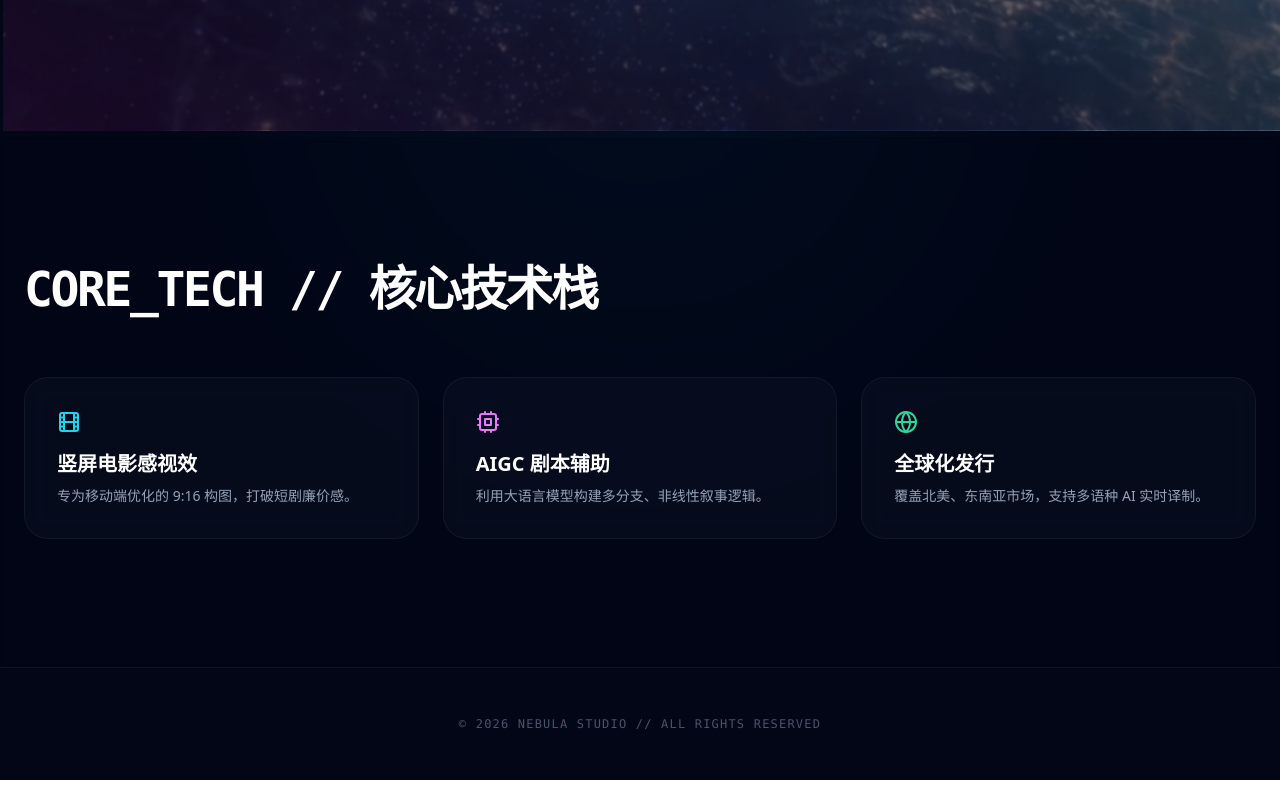
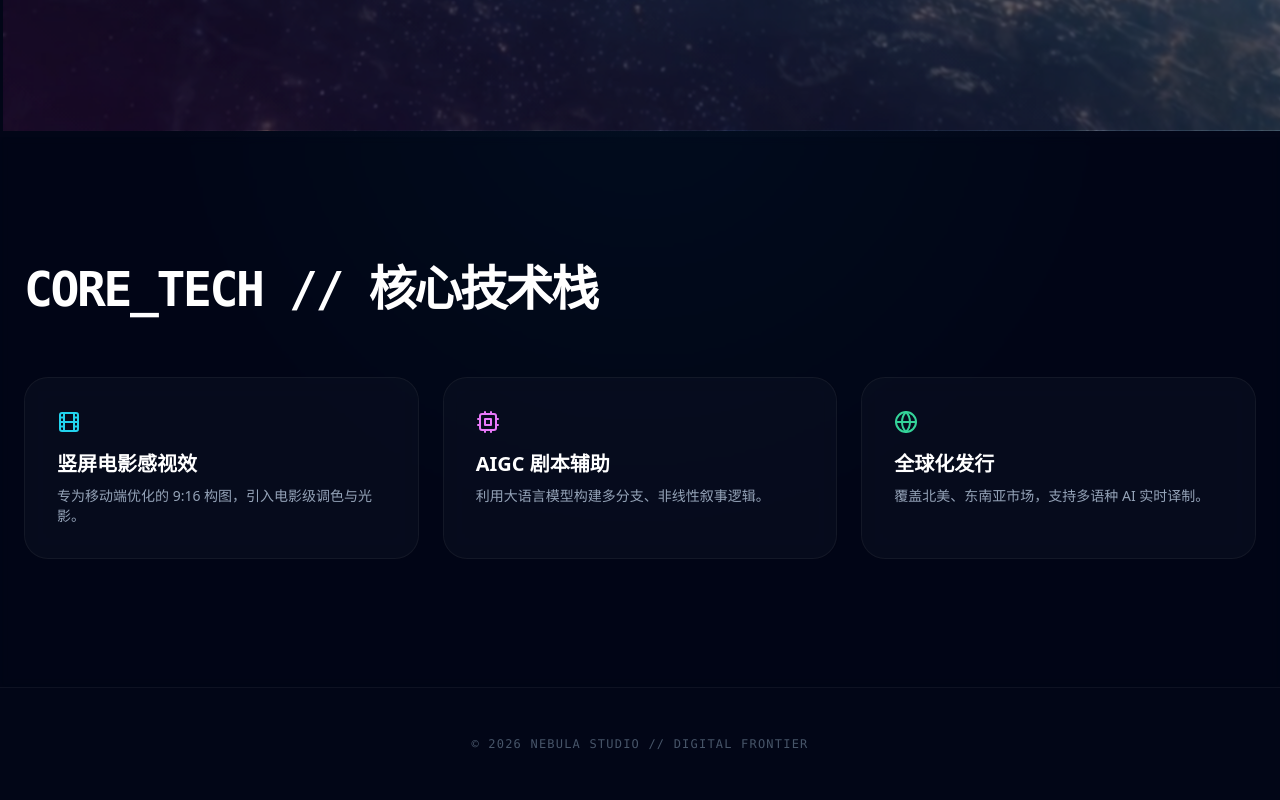
Before and after one commit to ygr774734227-tech/my-nebula-site, a React (Vite) app: page / in a window 1280 px wide. Shown: the part 663-1463 px from the top of the page. Built offline with nearby package versions, Linux system fonts and the light colour scheme.

Commit message:
Update App.jsx

```diff
--- a/src/App.jsx
+++ b/src/App.jsx
@@ -1,5 +1,5 @@
-import React, { useState, useEffect } from "react";
-import { motion, AnimatePresence } from "framer-motion";
+import React, { useState, useEffect, useRef } from "react";
+import { motion, AnimatePresence, useSpring, useMotionValue } from "framer-motion";
 import { Play, Film, Zap, Globe, Cpu, ChevronRight, X } from "lucide-react";
 
 // --- 动画预设 ---
@@ -16,19 +16,87 @@ const staggerContainer = {
   },
 };
 
+// --- 特性卡片组件 (带局部鼠标扫描效果) ---
+const FeatureCard = ({ icon: Icon, title, desc, colorClass }) => {
+  const cardRef = useRef(null);
+  const mouseX = useMotionValue(0);
+  const mouseY = useMotionValue(0);
+
+  const handleMouseMove = (e) => {
+    if (!cardRef.current) return;
+    const { left, top } = cardRef.current.getBoundingClientRect();
+    mouseX.set(e.clientX - left);
+    mouseY.set(e.clientY - top);
+  };
+
+  return (
+    <motion.div
+      ref={cardRef}
+      onMouseMove={handleMouseMove}
+      whileHover={{ y: -5 }}
+      className="relative group bg-slate-900/40 p-8 rounded-3xl border border-white/5 backdrop-blur-md overflow-hidden transition-all"
+    >
+      {/* 卡片内部聚光灯效果 */}
+      <motion.div
+        className="absolute inset-0 z-0 opacity-0 group-hover:opacity-100 transition-opacity duration-500 pointer-events-none"
+        style={{
+          background: `radial-gradient(400px circle at ${mouseX.get()}px ${mouseY.get()}px, rgba(6, 182, 212, 0.1), transparent 80%)`,
+        }}
+      />
+
+      <div className="relative z-10">
+        <Icon className={`${colorClass} mb-4`} />
+        <h3 className="text-xl font-bold mb-2">{title}</h3>
+        <p className="text-slate-400 text-sm">{desc}</p>
+      </div>
+    </motion.div>
+  );
+};
+
 export default function App() {
   const [isOpen, setIsOpen] = useState(false);
   const [isLoading, setIsLoading] = useState(true);
   const [isContactOpen, setIsContactOpen] = useState(false);
 
-  // 模拟系统初始化加载
+  // --- 鼠标跟随动效逻辑 ---
+  const cursorX = useMotionValue(-100);
+  const cursorY = useMotionValue(-100);
+
+  // 使用 Spring 让跟随更丝滑有惯性
+  const springConfig = { damping: 25, stiffness: 150 };
+  const mainCursorX = useSpring(cursorX, springConfig);
+  const mainCursorY = useSpring(cursorY, springConfig);
+
+  useEffect(() => {
+    const moveCursor = (e) => {
+      cursorX.set(e.clientX);
+      cursorY.set(e.clientY);
+    };
+    window.addEventListener("mousemove", moveCursor);
+    return () => window.removeEventListener("mousemove", moveCursor);
+  }, []);
+
   useEffect(() => {
     const timer = setTimeout(() => setIsLoading(false), 2500);
     return () => clearTimeout(timer);
   }, []);
 
   return (
-    <div className="min-h-screen bg-slate-950 text-white font-sans selection:bg-cyan-500 selection:text-black overflow-x-hidden relative">
+    <div className="min-h-screen bg-slate-950 text-white font-sans selection:bg-cyan-500 selection:text-black overflow-x-hidden relative cursor-none">
+
+      {/* --- 全局鼠标跟随粒子 (仅在非移动端显示) --- */}
+      {!isLoading && (
+        <div className="fixed inset-0 z-[999] pointer-events-none hidden md:block">
+          <motion.div
+            style={{ x: mainCursorX, y: mainCursorY }}
+            className="absolute w-10 h-10 -ml-5 -mt-5 rounded-full bg-cyan-500/20 blur-xl shadow-[0_0_20px_rgba(6,182,212,0.3)]"
+          />
+          <motion.div
+            style={{ x: cursorX, y: cursorY }}
+            className="absolute w-2 h-2 -ml-1 -mt-1 rounded-full bg-fuchsia-500 shadow-[0_0_10px_rgba(217,70,239,1)]"
+          />
+        </div>
+      )}
 
       {/* --- A. 动态太空背景层 --- */}
       <motion.div
@@ -46,14 +114,12 @@ export default function App() {
         }}
         className="fixed inset-0 z-0 pointer-events-none"
         style={{
-          backgroundImage: "url('/space-bg.jpg')", // 请确保 public 下有此图
+          backgroundImage: "url('/space-bg.jpg')",
           backgroundSize: "cover",
           backgroundPosition: "center",
         }}
       >
-        {/* 深色暗场遮罩，增强对比度 */}
         <div className="absolute inset-0 bg-slate-950/60 backdrop-blur-[1px]" />
-        {/* 霓虹氛围光 */}
         <div className="absolute inset-0 bg-gradient-to-tr from-fuchsia-900/20 via-transparent to-cyan-900/20" />
       </motion.div>
 
@@ -64,50 +130,33 @@ export default function App() {
             key="loader"
             exit={{ opacity: 0, scale: 1.1, filter: "blur(20px)" }}
             transition={{ duration: 0.8 }}
-            className="fixed inset-0 z-[300] flex flex-col items-center justify-center bg-slate-950"
+            className="fixed inset-0 z-[300] flex flex-col items-center justify-center bg-slate-950 cursor-wait"
           >
             <motion.div
               animate={{
                 rotate: 360,
                 borderColor: ["#22d3ee", "#d946ef", "#22d3ee"],
-                boxShadow: [
-                  "0 0 20px rgba(34,211,238,0.3)",
-                  "0 0 50px rgba(217,70,239,0.5)",
-                  "0 0 20px rgba(34,211,238,0.3)"
-                ]
+                boxShadow: ["0 0 20px rgba(34,211,238,0.3)", "0 0 50px rgba(217,70,239,0.5)", "0 0 20px rgba(34,211,238,0.3)"]
               }}
               transition={{ repeat: Infinity, duration: 3, ease: "linear" }}
               className="w-24 h-24 rounded-full border-t-2 border-r-2 flex items-center justify-center"
             >
               <Zap className="text-cyan-400" size={32} />
             </motion.div>
-
-            <motion.div
-              initial={{ opacity: 0, y: 10 }}
-              animate={{ opacity: 1, y: 0 }}
-              className="mt-10 text-center"
-            >
-              <div className="text-cyan-400 font-mono tracking-[0.4em] text-xs mb-2 animate-pulse">
-                NEBULA SYSTEM BOOTING...
-              </div>
-              <div className="text-[10px] text-slate-600 font-mono italic tracking-widest">
-                ESTABLISHING NEURAL LINK
-              </div>
+            <motion.div initial={{ opacity: 0 }} animate={{ opacity: 1 }} className="mt-10 text-center">
+              <div className="text-cyan-400 font-mono tracking-[0.4em] text-xs mb-2 animate-pulse">NEBULA SYSTEM BOOTING...</div>
+              <div className="text-[10px] text-slate-600 font-mono italic tracking-widest">ESTABLISHING NEURAL LINK</div>
             </motion.div>
           </motion.div>
         )}
       </AnimatePresence>
 
       {/* --- C. 网页主内容 --- */}
-      <motion.main
-        className="relative z-10"
-        animate={{ opacity: isLoading ? 0 : 1 }}
-        transition={{ duration: 1 }}
-      >
+      <motion.main className="relative z-10" animate={{ opacity: isLoading ? 0 : 1 }} transition={{ duration: 1 }}>
         {/* 1. 顶部导航栏 */}
         <nav className="fixed top-0 w-full z-50 bg-slate-950/40 backdrop-blur-xl border-b border-white/5">
           <div className="max-w-7xl mx-auto px-6 h-20 flex items-center justify-between">
-            <div className="flex items-center gap-2 group cursor-pointer">
+            <div className="flex items-center gap-2 group">
               <img src="/20260104-051248.jpg" alt="Logo" className="w-8 h-8 object-contain group-hover:rotate-12 transition-transform" />
               <span className="text-xl font-bold tracking-wider group-hover:text-cyan-400 transition-colors">NEBULA STUDIO</span>
             </div>
@@ -118,7 +167,7 @@ export default function App() {
             </div>
             <button
               onClick={() => setIsContactOpen(true)}
-              className="bg-cyan-500/10 hover:bg-cyan-500/20 text-cyan-400 px-5 py-2 rounded-full text-sm font-medium border border-cyan-500/30 transition-all active:scale-95 shadow-[0_0_15px_rgba(6,182,212,0.1)]"
+              className="bg-cyan-500/10 hover:bg-cyan-500/30 text-cyan-400 px-5 py-2 rounded-full text-sm font-medium border border-cyan-500/30 transition-all active:scale-95 shadow-[0_0_15px_rgba(6,182,212,0.2)]"
             >
               联系我们
             </button>
@@ -132,31 +181,26 @@ export default function App() {
               <motion.div variants={fadeInUp} className="inline-flex items-center gap-2 px-3 py-1 rounded-full bg-white/5 border border-white/10 text-cyan-400 text-xs font-bold tracking-widest uppercase mb-6">
                 <Zap size={12} fill="currentColor" /> Next Gen Short Drama
               </motion.div>
-
               <motion.h1 variants={fadeInUp} className="text-5xl md:text-8xl font-black tracking-tight mb-8 leading-tight">
                 重塑 <span className="text-transparent bg-clip-text bg-gradient-to-r from-cyan-400 to-fuchsia-600">科幻叙事</span> <br /> 的短剧边界
               </motion.h1>
-
               <motion.p variants={fadeInUp} className="text-lg md:text-xl text-slate-400 max-w-2xl mx-auto mb-10 leading-relaxed">
                 我们利用 AI 辅助编剧与虚幻引擎渲染，打造沉浸式赛博朋克短剧宇宙。
-                Nebula Studio，为未来的屏幕而生。
               </motion.p>
-
               <motion.div variants={fadeInUp} className="flex flex-col sm:flex-row gap-4 justify-center">
                 <motion.button
                   whileHover={{ scale: 1.05, boxShadow: "0 0 25px rgba(6,182,212,0.6)" }}
                   whileTap={{ scale: 0.95 }}
                   onClick={() => document.getElementById('tech-stack')?.scrollIntoView({ behavior: 'smooth' })}
-                  className="group relative px-10 py-4 bg-cyan-500 text-slate-950 font-bold rounded-xl overflow-hidden transition-all"
+                  className="group relative px-10 py-4 bg-cyan-500 text-slate-950 font-bold rounded-xl overflow-hidden"
                 >
                   <div className="absolute inset-0 bg-white/20 translate-y-full group-hover:translate-y-0 transition-transform duration-300" />
                   <span className="relative flex items-center gap-2">开始探索 <ChevronRight size={18} className="group-hover:translate-x-1 transition-transform" /></span>
                 </motion.button>
-
                 <motion.button
                   whileHover={{ backgroundColor: "rgba(255,255,255,0.1)" }}
                   onClick={() => setIsOpen(true)}
-                  className="px-10 py-4 bg-white/5 border border-white/10 text-white font-medium rounded-xl transition-all flex items-center gap-2 backdrop-blur-md"
+                  className="px-10 py-4 bg-white/5 border border-white/10 text-white font-medium rounded-xl flex items-center gap-2 backdrop-blur-md"
                 >
                   <Play size={18} /> 观看 Showreel
                 </motion.button>
@@ -170,45 +214,47 @@ export default function App() {
           <div className="max-w-7xl mx-auto">
             <h2 className="text-3xl md:text-5xl font-bold mb-16 font-mono tracking-tighter">CORE_TECH // 核心技术栈</h2>
             <div className="grid grid-cols-1 md:grid-cols-3 gap-6">
-               <motion.div whileHover={{ y: -5 }} className="bg-slate-900/40 p-8 rounded-3xl border border-white/5 backdrop-blur-md hover:border-cyan-500/30 transition-colors">
-                  <Film className="text-cyan-400 mb-4" />
-                  <h3 className="text-xl font-bold mb-2">竖屏电影感视效</h3>
-                  <p className="text-slate-400 text-sm">专为移动端优化的 9:16 构图，打破短剧廉价感。</p>
-               </motion.div>
-               <motion.div whileHover={{ y: -5 }} className="bg-slate-900/40 p-8 rounded-3xl border border-white/5 backdrop-blur-md hover:border-fuchsia-500/30 transition-colors">
-                  <Cpu className="text-fuchsia-400 mb-4" />
-                  <h3 className="text-xl font-bold mb-2">AIGC 剧本辅助</h3>
-                  <p className="text-slate-400 text-sm">利用大语言模型构建多分支、非线性叙事逻辑。</p>
-               </motion.div>
-               <motion.div whileHover={{ y: -5 }} className="bg-slate-900/40 p-8 rounded-3xl border border-white/5 backdrop-blur-md hover:border-emerald-500/30 transition-colors">
-                  <Globe className="text-emerald-400 mb-4" />
-                  <h3 className="text-xl font-bold mb-2">全球化发行</h3>
-                  <p className="text-slate-400 text-sm">覆盖北美、东南亚市场，支持多语种 AI 实时译制。</p>
-               </motion.div>
+              <FeatureCard
+                icon={Film}
+                title="竖屏电影感视效"
+                desc="专为移动端优化的 9:16 构图，引入电影级调色与光影。"
+                colorClass="text-cyan-400"
+              />
+              <FeatureCard
+                icon={Cpu}
+                title="AIGC 剧本辅助"
+                desc="利用大语言模型构建多分支、非线性叙事逻辑。"
+                colorClass="text-fuchsia-400"
+              />
+              <FeatureCard
+                icon={Globe}
+                title="全球化发行"
+                desc="覆盖北美、东南亚市场，支持多语种 AI 实时译制。"
+                colorClass="text-emerald-400"
+              />
             </div>
           </div>
         </section>
 
-        <footer className="py-12 border-t border-white/5 text-center text-slate-600 text-xs font-mono tracking-widest">
-          © 2026 NEBULA STUDIO // ALL RIGHTS RESERVED
+        <footer className="py-12 border-t border-white/5 text-center text-slate-600 text-xs font-mono tracking-widest uppercase">
+          © 2026 NEBULA STUDIO // DIGITAL FRONTIER
         </footer>
       </motion.main>
 
-      {/* --- D. 弹窗逻辑 (通用背景) --- */}
+      {/* --- D. 弹窗逻辑 --- */}
       <AnimatePresence>
-        {/* 视频弹窗 */}
         {isOpen && (
           <motion.div
             initial={{ opacity: 0 }} animate={{ opacity: 1 }} exit={{ opacity: 0 }}
             onClick={() => setIsOpen(false)}
-            className="fixed inset-0 z-[150] flex items-center justify-center p-4 bg-black/90 backdrop-blur-2xl"
+            className="fixed inset-0 z-[150] flex items-center justify-center p-4 bg-black/90 backdrop-blur-2xl cursor-pointer"
           >
             <motion.div
               initial={{ scale: 0.9, opacity: 0, y: 20 }}
               animate={{ scale: 1, opacity: 1, y: 0 }}
               exit={{ scale: 0.9, opacity: 0, y: 20 }}
               onClick={(e) => e.stopPropagation()}
-              className="relative w-full max-w-5xl aspect-video bg-black rounded-2xl overflow-hidden border border-white/10 shadow-2xl"
+              className="relative w-full max-w-5xl aspect-video bg-black rounded-2xl overflow-hidden border border-white/10 shadow-2xl cursor-default"
             >
               <button onClick={() => setIsOpen(false)} className="absolute top-4 right-4 z-20 text-white p-2 bg-black/50 rounded-full hover:bg-red-500 transition-colors"><X size={24} /></button>
               <video autoPlay controls playsInline className="w-full h-full object-contain">
@@ -218,38 +264,27 @@ export default function App() {
           </motion.div>
         )}
 
-        {/* 联系我们弹窗 */}
         {isContactOpen && (
           <motion.div
             initial={{ opacity: 0 }} animate={{ opacity: 1 }} exit={{ opacity: 0 }}
             onClick={() => setIsContactOpen(false)}
-            className="fixed inset-0 z-[160] flex items-center justify-center p-6 bg-slate-950/80 backdrop-blur-lg"
+            className="fixed inset-0 z-[160] flex items-center justify-center p-6 bg-slate-950/80 backdrop-blur-lg cursor-pointer"
           >
             <motion.div
               initial={{ scale: 0.5, opacity: 0, rotateX: 45 }}
               animate={{ scale: 1, opacity: 1, rotateX: 0 }}
               exit={{ scale: 0.8, opacity: 0, filter: "blur(10px)" }}
-              transition={{ type: "spring", damping: 20, stiffness: 100 }}
               onClick={(e) => e.stopPropagation()}
-              className="relative bg-slate-900 border border-cyan-500/30 p-8 rounded-3xl shadow-[0_0_50px_rgba(6,182,212,0.2)] max-w-sm w-full text-center"
+              className="relative bg-slate-900 border border-cyan-500/30 p-8 rounded-3xl shadow-[0_0_50px_rgba(6,182,212,0.2)] max-w-sm w-full text-center cursor-default"
             >
               <div className="absolute top-0 left-0 w-4 h-4 border-t-2 border-l-2 border-cyan-400 rounded-tl-lg" />
               <div className="absolute bottom-0 right-0 w-4 h-4 border-b-2 border-r-2 border-cyan-400 rounded-br-lg" />
-              <h3 className="text-cyan-400 font-mono tracking-widest mb-6">CONTACT_NODE</h3>
+              <h3 className="text-cyan-400 font-mono tracking-widest mb-6 uppercase">Contact_Node</h3>
               <div className="relative group overflow-hidden rounded-xl bg-black border border-white/10 mb-6">
                 <img src="/contact-qr.jpg" alt="Contact QR" className="w-full h-auto grayscale hover:grayscale-0 transition-all duration-500" />
                 <div className="absolute inset-0 bg-gradient-to-b from-transparent via-cyan-500/10 to-transparent h-20 w-full animate-pulse pointer-events-none" />
               </div>
-              <p className="text-slate-400 text-xs font-mono mb-6 text-left border-l-2 border-cyan-500 pl-3">
-                扫描二维码联系我们 <br /><br />
-                <span className="text-white tracking-normal">微信 ID: Nebula_Studio_Official</span>
-              </p>
-              <button
-                onClick={() => setIsContactOpen(false)}
-                className="w-full py-3 bg-cyan-500/10 hover:bg-cyan-500/20 text-cyan-400 rounded-xl transition-all font-mono text-xs border border-cyan-500/20"
-              >
-                CLOSE_CONNECTION [ESC]
-              </button>
+              <button onClick={() => setIsContactOpen(false)} className="w-full py-3 bg-cyan-500/10 hover:bg-cyan-500/20 text-cyan-400 rounded-xl font-mono text-xs border border-cyan-500/20">CLOSE_CONNECTION</button>
             </motion.div>
           </motion.div>
         )}
```
